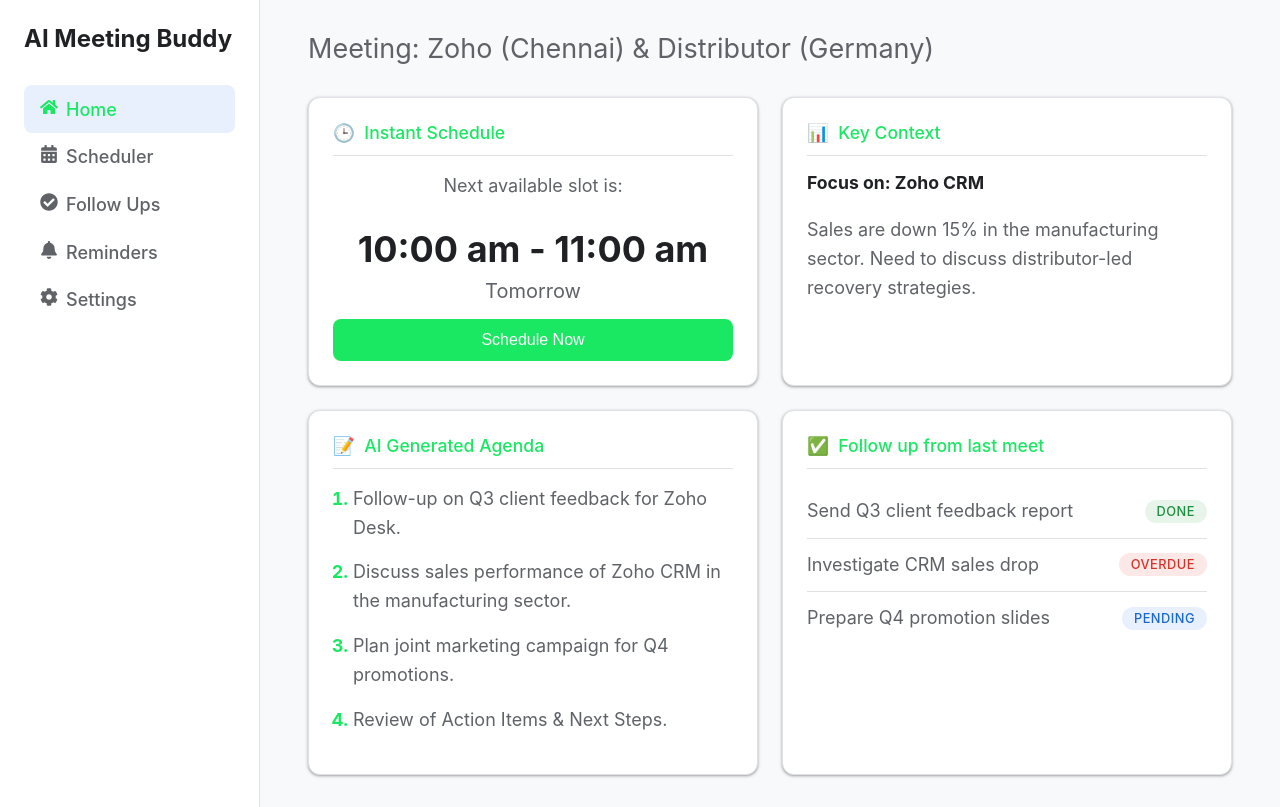
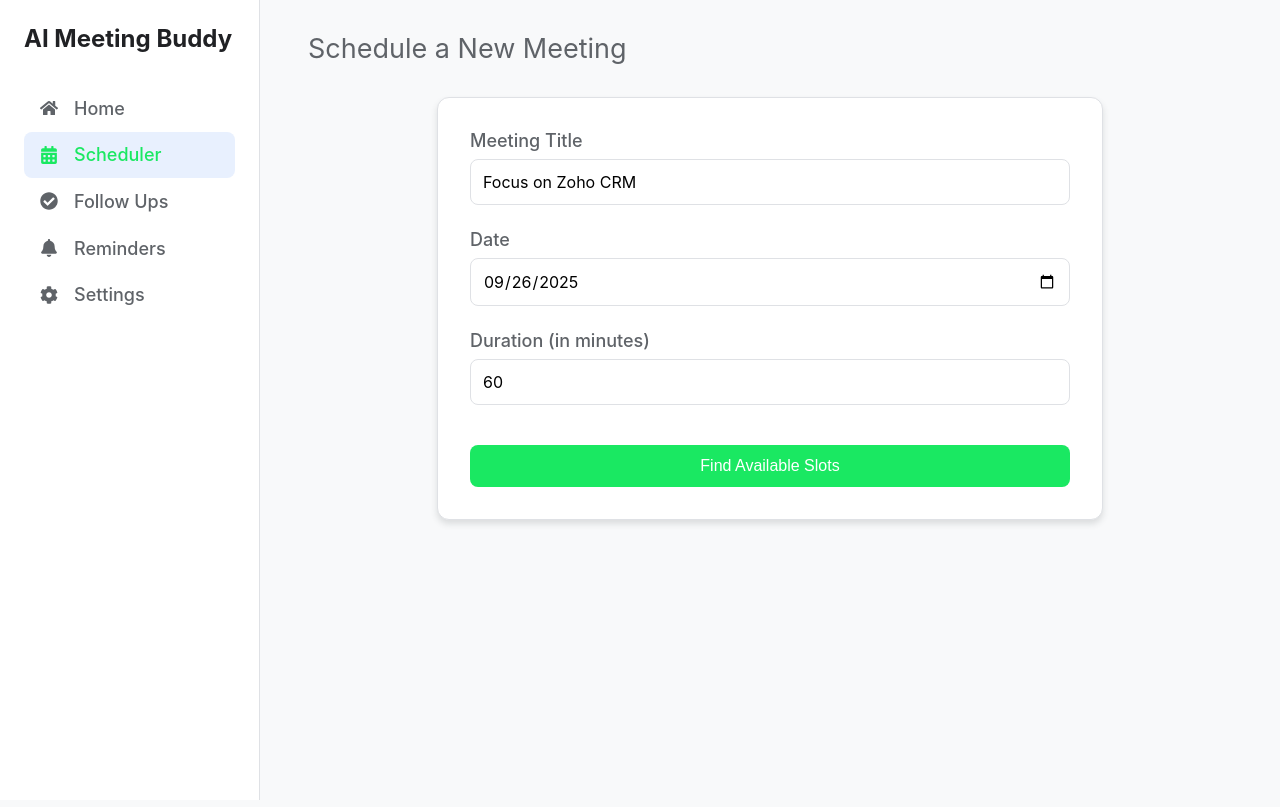
Before and after one commit to Jeevan4827/AIMeetingBuddy, a React (Create React App) app: page /scheduler in a window 1280 px wide. Built offline with nearby package versions, Linux system fonts and the light colour scheme.

Commit message:
Added Scheduler Page

```diff
--- a/package.json
+++ b/package.json
@@ -10,8 +10,10 @@
     "@testing-library/user-event": "^13.5.0",
     "lucide-react": "^0.544.0",
     "react": "^19.1.1",
+    "react-datepicker": "^8.7.0",
     "react-dom": "^19.1.1",
     "react-icons": "^5.5.0",
+    "react-router-dom": "^7.9.2",
     "react-scripts": "5.0.1",
     "web-vitals": "^2.1.4"
   },
--- a/public/context.json
+++ b/public/context.json
@@ -1,4 +1,4 @@
 {
-    "title": "Focus on: Zoho CRM",
+    "title": "Focus on Zoho CRM",
     "detail": "Sales are down 15% in the manufacturing sector. Need to discuss distributor-led recovery strategies."
   }
--- a/src/App.css
+++ b/src/App.css
@@ -55,7 +55,8 @@
 }
 
 .nav-item a {
-  display: block;
+  display: flex;
+  align-items: center;
   padding: 0.8rem 1rem;
   border-radius: 8px;
   text-decoration: none;
@@ -68,11 +69,15 @@
   background-color: #f1f3f4;
 }
 
-.nav-item.active a {
+.nav-item a.active {
   background-color: var(--status-pending-bg);
   color: var(--primary-color);
 }
 
+.nav-item a svg {
+  margin-right: 16px;
+  vertical-align: middle;
+}
 
 /* MAIN CONTENT AREA */
 .main-content {
@@ -174,7 +179,7 @@
 .schedule-info .time { font-size: 2.25rem; font-weight: 700; color: var(--text-primary); margin: 0.5rem 0; }
 .schedule-info .date { font-size: 1.25rem; color: var(--text-secondary); flex-grow: 1; }
 .button-primary { background-color: var(--primary-color); color: white; border: none; border-radius: 8px; padding: 12px 24px; font-size: 1rem; font-weight: 500; cursor: pointer; width: 100%; margin-top: 1rem; transition: background-color 0.2s ease, transform 0.2s ease; }
-.button-primary:hover { background-color: #185abc; transform: scale(1.02); }
+.button-primary:hover { background-color: #18bc44; transform: scale(1.02); }
 
 /* --- AGENDA CARD --- */
 .agenda-list { padding-left: 20px; margin: 0; color: var(--text-secondary); }
@@ -189,3 +194,57 @@
 .status.done { background-color: var(--status-done-bg); color: var(--status-done-text); }
 .status.pending { background-color: var(--status-pending-bg); color: var(--status-pending-text); }
 .status.overdue { background-color: var(--status-overdue-bg); color: var(--status-overdue-text); }
+
+.scheduler-container {
+  max-width: 600px;
+  margin: 2rem auto;
+  padding: 2rem;
+  background-color: var(--card-bg);
+  border-radius: 12px;
+  border: 1px solid var(--border-color);
+  box-shadow: 0 4px 6px var(--shadow-color);
+}
+
+.scheduler-form .form-group {
+  margin-bottom: 1.5rem;
+}
+
+.scheduler-form label {
+  display: block;
+  font-weight: 500;
+  color: var(--text-secondary);
+  margin-bottom: 0.5rem;
+}
+
+.scheduler-form input {
+  width: 100%;
+  padding: 12px;
+  border: 1px solid var(--border-color);
+  border-radius: 8px;
+  font-size: 1rem;
+  font-family: inherit;
+  box-sizing: border-box; /* Important for padding and width */
+}
+
+.scheduler-form .button-primary {
+  width: 100%;
+  margin-top: 1rem;
+}
+
+.scheduler-form select {
+  width: 100%;
+  padding: 12px;
+  border: 1px solid var(--border-color);
+  border-radius: 8px;
+  font-size: 1rem;
+  font-family: inherit;
+  box-sizing: border-box;
+  background-color: white; /* Ensure background is white */
+}
+
+.scheduler-form input:read-only {
+  background-color: #f0f0f0; /* A light grey background */
+  cursor: not-allowed;
+  opacity: 0.8;
+  color: var(--text-secondary);
+}
--- a/src/App.js
+++ b/src/App.js
@@ -1,11 +1,10 @@
 import React, { useState, useEffect } from 'react';
+import { Routes, Route } from 'react-router-dom';
 import './App.css';
 
 import Sidebar from './components/Sidebar';
-import InstantScheduleCard from './components/InstantScheduleCard';
-import KeyContextCard from './components/KeyContextCard';
-import AgendaCard from './components/AgendaCard';
-import FollowUpCard from './components/FollowUpCard';
+import HomePage from './pages/HomePage';
+import SchedulerPage from './pages/SchedulerPage';
 
 function App() {
   const [scheduleData, setScheduleData] = useState(null);
@@ -15,6 +14,7 @@
   const [loading, setLoading] = useState(true);
 
   useEffect(() => {
+    // Data fetching remains the same
     Promise.all([
       fetch('/schedule.json').then(res => res.json()),
       fetch('/context.json').then(res => res.json()),
@@ -27,10 +27,6 @@
       setAgendaData(agenda);
       setFollowUpsData(followUps);
       setLoading(false);
-    })
-    .catch(error => {
-      console.error("Failed to fetch data:", error);
-      setLoading(false);
     });
   }, []);
 
@@ -38,19 +34,26 @@
     <div className="app-layout">
       <Sidebar />
       <div className="main-content">
-        <header className="app-header">
-          <h2>Meeting: Zoho (Chennai) & Distributor (Germany)</h2>
-        </header>
-
         {loading ? (
-          <div className="loading-screen">Loading Meeting Data...</div>
+          <div className="loading-screen">Loading App Data...</div>
         ) : (
-          <main className="dashboard-grid">
-            <InstantScheduleCard scheduleData={scheduleData} />
-            <KeyContextCard contextData={contextData} />
-            <AgendaCard agendaData={agendaData} />
-            <FollowUpCard followUpsData={followUpsData} />
-          </main>
+          <Routes>
+            <Route
+              path="/"
+              element={
+                <HomePage
+                  scheduleData={scheduleData}
+                  contextData={contextData}
+                  agendaData={agendaData}
+                  followUpsData={followUpsData}
+                />
+              }
+            />
+            <Route
+              path="/scheduler"
+              element={<SchedulerPage scheduleData={scheduleData} contextData={contextData} />}
+            />
+          </Routes>
         )}
       </div>
     </div>
--- a/src/components/InstantScheduleCard.js
+++ b/src/components/InstantScheduleCard.js
@@ -1,54 +1,44 @@
 import React from 'react';
+import { useNavigate } from 'react-router-dom';
 
-const InstantScheduleCard = ({ scheduleData }) => {
+const InstantScheduleCard = ({ scheduleData, contextData }) => {
+  const navigate = useNavigate();
+
   const findNextAvailableSlot = () => {
     if (!scheduleData || !scheduleData.slots) return null;
-
     const now = new Date();
-    // Set availability to 30 mins from now
     const availabilityStarts = new Date(now.getTime() + 30 * 60 * 1000);
-
-    // Find the first slot that starts after the availability time and is at least 1 hour long
     const nextSlot = scheduleData.slots.find(slot => {
       const slotStart = new Date(slot.start);
       const slotEnd = new Date(slot.end);
-
-        // New: Calculate the duration of the slot in milliseconds
       const durationMs = slotEnd.getTime() - slotStart.getTime();
       const oneHourMs = 60 * 60 * 1000;
-
-        // Updated: Check both conditions - must be in the future AND have sufficient duration
       return slotStart > availabilityStarts && durationMs >= oneHourMs;
     });
+    return nextSlot;
+  };
+  const formatTime = (date) => date.toLocaleString('en-IN', { hour: 'numeric', minute: 'numeric', hour12: true, timeZone: 'Asia/Kolkata' });
+  const formatDate = (date) => {
+    const today = new Date(); if (date.toDateString() === today.toDateString()) return 'Today';
+    const tomorrow = new Date(); tomorrow.setDate(today.getDate() + 1); if (date.toDateString() === tomorrow.toDateString()) return 'Tomorrow';
+    return date.toLocaleDateString('en-GB', { weekday: 'long', day: 'numeric', month: 'short' });
+  };
 
-    return nextSlot;
+  const handleScheduleClick = () => {
+    if (!nextSlot) return;
+
+    const meetingTitle = contextData?.title || 'Follow-up Meeting';
+
+    navigate('/scheduler', {
+      state: {
+        startTime: nextSlot.start,
+        endTime: nextSlot.end,
+        title: meetingTitle,
+      }
+    });
   };
 
   const nextSlot = findNextAvailableSlot();
-
-  const formatTime = (date) => {
-    return date.toLocaleString('en-IN', {
-      hour: 'numeric',
-      minute: 'numeric',
-      hour12: true,
-      timeZone: 'Asia/Kolkata' // IST
-    });
-  };
-
-  const formatDate = (date) => {
-    // Check if the date is today, tomorrow, or another day
-    const today = new Date();
-    if (date.toDateString() === today.toDateString()) {
-      return 'Today';
-    }
-    const tomorrow = new Date();
-    tomorrow.setDate(today.getDate() + 1);
-    if (date.toDateString() === tomorrow.toDateString()) {
-      return 'Tomorrow';
-    }
-    return date.toLocaleDateString('en-GB', { weekday: 'long', day: 'numeric', month: 'short' });
-  };
-
 
   return (
     <div className="card">
@@ -59,7 +49,9 @@
             <p>Next available slot is:</p>
             <div className="time">{formatTime(new Date(nextSlot.start))} - {formatTime(new Date(nextSlot.end))}</div>
             <div className="date">{formatDate(new Date(nextSlot.start))}</div>
-            <button className="button-primary">Schedule Now</button>
+            <button className="button-primary" onClick={handleScheduleClick}>
+              Schedule Now
+            </button>
           </div>
         ) : (
           <p>No available slots found for the near future.</p>
--- a/src/components/Sidebar.js
+++ b/src/components/Sidebar.js
@@ -1,4 +1,5 @@
 import React from 'react';
+import { NavLink } from 'react-router-dom';
 import { FaHome, FaCalendarAlt, FaCheckCircle, FaBell, FaCog } from 'react-icons/fa';
 import '../App.css';
 
@@ -9,33 +10,33 @@
         <h3>AI Meeting Buddy</h3>
       </div>
       <ul className="nav-list">
-        <li className="nav-item active">
-          <a href="#">
-            <FaHome style={{ marginRight: '8px' }} />
+        <li className="nav-item">
+          <NavLink to="/" end>
+            <FaHome />
             Home
-          </a>
+          </NavLink>
+        </li>
+        <li className="nav-item">
+          <NavLink to="/scheduler">
+            <FaCalendarAlt />
+            Scheduler
+          </NavLink>
         </li>
         <li className="nav-item">
           <a href="#">
-            <FaCalendarAlt style={{ marginRight: '8px' }} />
-            Scheduler
-          </a>
-        </li>
-        <li className="nav-item">
-          <a href="#">
-            <FaCheckCircle style={{ marginRight: '8px' }} />
+            <FaCheckCircle />
             Follow Ups
           </a>
         </li>
         <li className="nav-item">
           <a href="#">
-            <FaBell style={{ marginRight: '8px' }} />
+            <FaBell />
             Reminders
           </a>
         </li>
         <li className="nav-item">
           <a href="#">
-            <FaCog style={{ marginRight: '8px' }} />
+            <FaCog />
             Settings
           </a>
         </li>
--- a/src/index.js
+++ b/src/index.js
@@ -2,16 +2,15 @@
 import ReactDOM from 'react-dom/client';
 import './index.css';
 import App from './App';
-import reportWebVitals from './reportWebVitals';
+// 1. Import BrowserRouter
+import { BrowserRouter } from 'react-router-dom';
 
 const root = ReactDOM.createRoot(document.getElementById('root'));
 root.render(
   <React.StrictMode>
-    <App />
+    {/* 2. Wrap your App component */}
+    <BrowserRouter>
+      <App />
+    </BrowserRouter>
   </React.StrictMode>
 );
-
-// If you want to start measuring performance in your app, pass a function
-// to log results (for example: reportWebVitals(console.log))
-// or send to an analytics endpoint. Learn more: https://bit.ly/CRA-vitals
-reportWebVitals();
--- /dev/null
+++ b/src/pages/HomePage.js
@@ -0,0 +1,24 @@
+import React from 'react';
+import InstantScheduleCard from '../components/InstantScheduleCard';
+import KeyContextCard from '../components/KeyContextCard';
+import AgendaCard from '../components/AgendaCard';
+import FollowUpCard from '../components/FollowUpCard';
+
+const HomePage = ({ scheduleData, contextData, agendaData, followUpsData }) => {
+  return (
+    <>
+      <header className="app-header">
+        <h2>Meeting: Zoho (Chennai) & Distributor (Germany)</h2>
+      </header>
+      <main className="dashboard-grid">
+        {/* Pass contextData down to the schedule card to get the title */}
+        <InstantScheduleCard scheduleData={scheduleData} contextData={contextData} />
+        <KeyContextCard contextData={contextData} />
+        <AgendaCard agendaData={agendaData} />
+        <FollowUpCard followUpsData={followUpsData} />
+      </main>
+    </>
+  );
+};
+
+export default HomePage;
--- /dev/null
+++ b/src/pages/SchedulerPage.js
@@ -0,0 +1,156 @@
+import React, { useState, useEffect } from 'react';
+import { useLocation } from 'react-router-dom';
+
+const SchedulerPage = ({ scheduleData, contextData }) => {
+  const { state: navState } = useLocation();
+
+  const getTodayDate = () => {
+    const today = new Date();
+    const yyyy = today.getFullYear();
+    const mm = String(today.getMonth() + 1).padStart(2, '0'); // months are 0-based
+    const dd = String(today.getDate()).padStart(2, '0');
+    return `${yyyy}-${mm}-${dd}`;
+  };
+
+  // --- State Management ---
+  const [mode, setMode] = useState('discovery');
+  const [date, setDate] = useState(getTodayDate());
+  const [duration, setDuration] = useState('60');
+  const [title, setTitle] = useState('');
+  const [timeSlot, setTimeSlot] = useState('');
+
+  const [availableSlots, setAvailableSlots] = useState([]);
+  const [selectedSlot, setSelectedSlot] = useState('');
+  const [hasSearched, setHasSearched] = useState(false);
+
+  // Helper function to format time
+  const formatTime = (dateString) => {
+    return new Date(dateString).toLocaleTimeString('en-IN', { hour: 'numeric', minute: 'numeric', hour12: true });
+  };
+
+  useEffect(() => {
+    if (navState?.startTime) {
+      setMode('prefilled');
+      setDate(new Date(navState.startTime).toISOString().split('T')[0]);
+      setTitle(navState.title || '');
+      setTimeSlot(`${formatTime(navState.startTime)} - ${formatTime(navState.endTime)}`);
+    } else {
+      setMode('discovery');
+      setTitle(contextData?.title || 'Follow-up Meeting');
+    }
+  }, [navState, contextData]);
+
+
+  // --- Updated handleSubmit Function ---
+  const handleSubmit = (e) => {
+    e.preventDefault();
+    let meetingDetails;
+
+    if (mode === 'prefilled') {
+      // Logic for prefilled mode is already correct
+      meetingDetails = `Title: ${title}\nDate: ${date}\nTime Slot: ${timeSlot}`;
+    } else {
+      // Updated logic for discovery mode
+      if (!selectedSlot) {
+        alert('Please select a time slot.');
+        return;
+      }
+
+      // 1. Find the full slot object from the availableSlots array
+      const fullSlot = availableSlots.find(slot => slot.start === selectedSlot);
+
+      if (!fullSlot) {
+        alert('Error: Could not find the selected slot. Please try again.');
+        return;
+      }
+
+      // 2. Create the same "Time Slot" string format
+      const finalTimeSlot = `${formatTime(fullSlot.start)} - ${formatTime(fullSlot.end)}`;
+
+      // 3. Construct the final details string
+      meetingDetails = `Title: ${title}\nDate: ${date}\nTime Slot: ${finalTimeSlot}`;
+    }
+
+    alert(`Meeting Request Sent!\n\n${meetingDetails}`);
+  };
+
+  const handleFindSlots = (e) => {
+    e.preventDefault(); setHasSearched(true); setSelectedSlot('');
+    if (!date || !duration) { setAvailableSlots([]); return; }
+    const foundSlots = scheduleData.slots.filter(slot => {
+      if (slot.start.split('T')[0] !== date) return false;
+      const slotDuration = (new Date(slot.end) - new Date(slot.start)) / (60 * 1000);
+      return slotDuration >= parseInt(duration, 10);
+    });
+    setAvailableSlots(foundSlots);
+  };
+
+  const formatSlotForDisplay = (slot) => {
+    const startTime = formatTime(slot.start);
+    const endTime = formatTime(slot.end);
+    return `${startTime} - ${endTime}`;
+  };
+
+  return (
+    <>
+      <header className="app-header">
+        <h2>Schedule a New Meeting</h2>
+      </header>
+      <div className="scheduler-container">
+        <form className="scheduler-form" onSubmit={handleSubmit}>
+          {/* Title and Date inputs */}
+          <div className="form-group">
+            <label htmlFor="title">Meeting Title</label>
+            <input type="text" id="title" value={title} onChange={(e) => setTitle(e.target.value)} />
+          </div>
+          <div className="form-group">
+            <label htmlFor="date">Date</label>
+            <input type="date" id="date" value={date} onChange={(e) => setDate(e.target.value)} disabled={mode === 'prefilled'}/>
+          </div>
+
+          {/* Conditionally Render Time Slot or Duration */}
+          {mode === 'prefilled' ? (
+            <div className="form-group">
+              <label htmlFor="timeSlot">Time Slot</label>
+              <input
+                type="text"
+                id="timeSlot"
+                value={timeSlot}
+                readOnly
+              />
+            </div>
+          ) : (
+            <div className="form-group">
+              <label htmlFor="duration">Duration (in minutes)</label>
+              <input type="number" id="duration" value={duration} onChange={(e) => setDuration(e.target.value)} placeholder="e.g., 60"/>
+            </div>
+          )}
+
+          {/* Conditional UI for Discovery Mode */}
+          {mode === 'discovery' && (
+            <>
+              <button type="button" className="button-primary" onClick={handleFindSlots}>
+                Find Available Slots
+              </button>
+              {hasSearched && (
+                <div className="form-group" style={{ marginTop: '1.5rem' }}>
+                  <label htmlFor="slots">Select a Time Slot</label>
+                  <select id="slots" value={selectedSlot} onChange={(e) => setSelectedSlot(e.target.value)}>
+                    <option value="" disabled>{availableSlots.length > 0 ? `${availableSlots.length} slots found...` : 'No slots available.'}</option>
+                    {availableSlots.map((slot, index) => (<option key={index} value={slot.start}>{formatSlotForDisplay(slot)}</option>))}
+                  </select>
+                </div>
+              )}
+            </>
+          )}
+
+          {(mode === 'prefilled' || selectedSlot) && (
+            <button type="submit" className="button-primary">Send Request</button>
+          )}
+        </form>
+      </div>
+    </>
+  );
+};
+
+export default SchedulerPage;
```
Also changed, not shown: 1 other file (tests, documents, lock files or other folders). Lines whose indentation alone changed are shown as unchanged.
